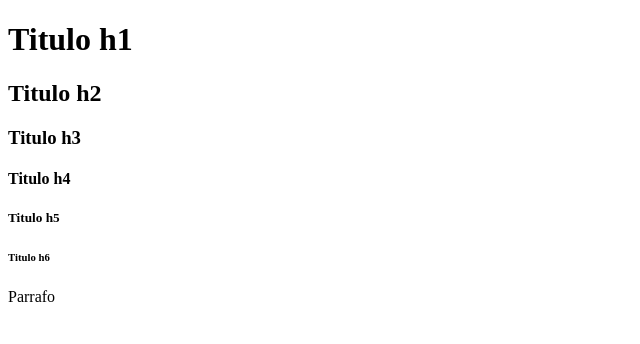
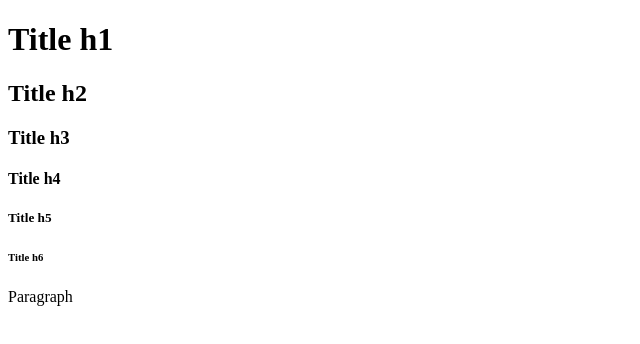
Before and after one commit to BrayanMurcia/Cursos, a plain HTML site: page index.html in a window 1280 px wide. Shown: the whole page, without its empty margins (0-640 px from the left). Drawn offline with Linux system fonts and the light colour scheme.

Commit message:
BYMT: Renombrar a Ingles

```diff
--- a/index.html
+++ b/index.html
@@ -3,16 +3,16 @@
 <head>
     <meta charset="UTF-8">
     <meta name="viewport" content="width=device-width, initial-scale=1.0">
-    <title>Universidad de java</title>
+    <title>java university</title>
 </head>
 <body>
-    <h1>Titulo h1</h1>
-    <h2>Titulo h2</h2>
-    <h3>Titulo h3</h3>
-    <h4>Titulo h4</h4>
-    <h5>Titulo h5</h5>
-    <h6>Titulo h6</h6>
+    <h1>Title h1</h1>
+    <h2>Title h2</h2>
+    <h3>Title h3</h3>
+    <h4>Title h4</h4>
+    <h5>Title h5</h5>
+    <h6>Title h6</h6>
 
-    <p>Parrafo</p>
+    <p>Paragraph</p>
 </body>
 </html>
```
